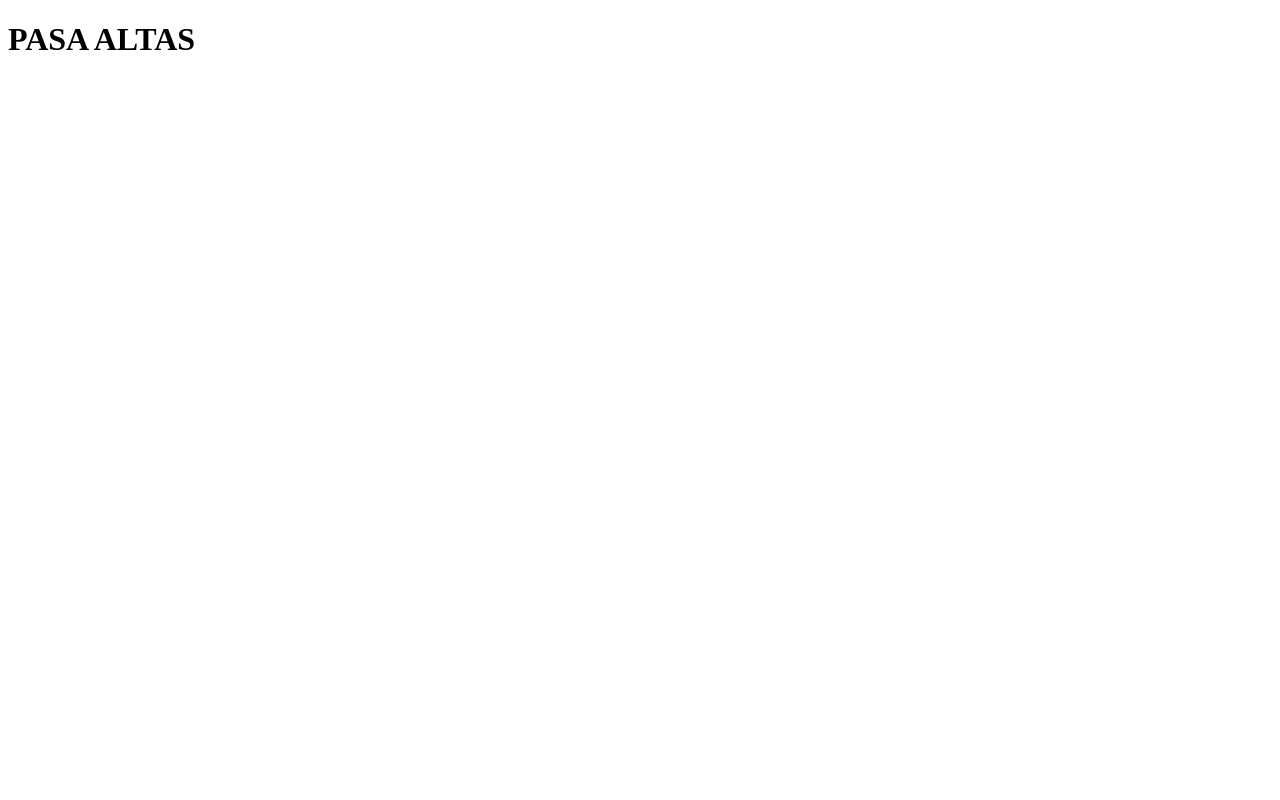
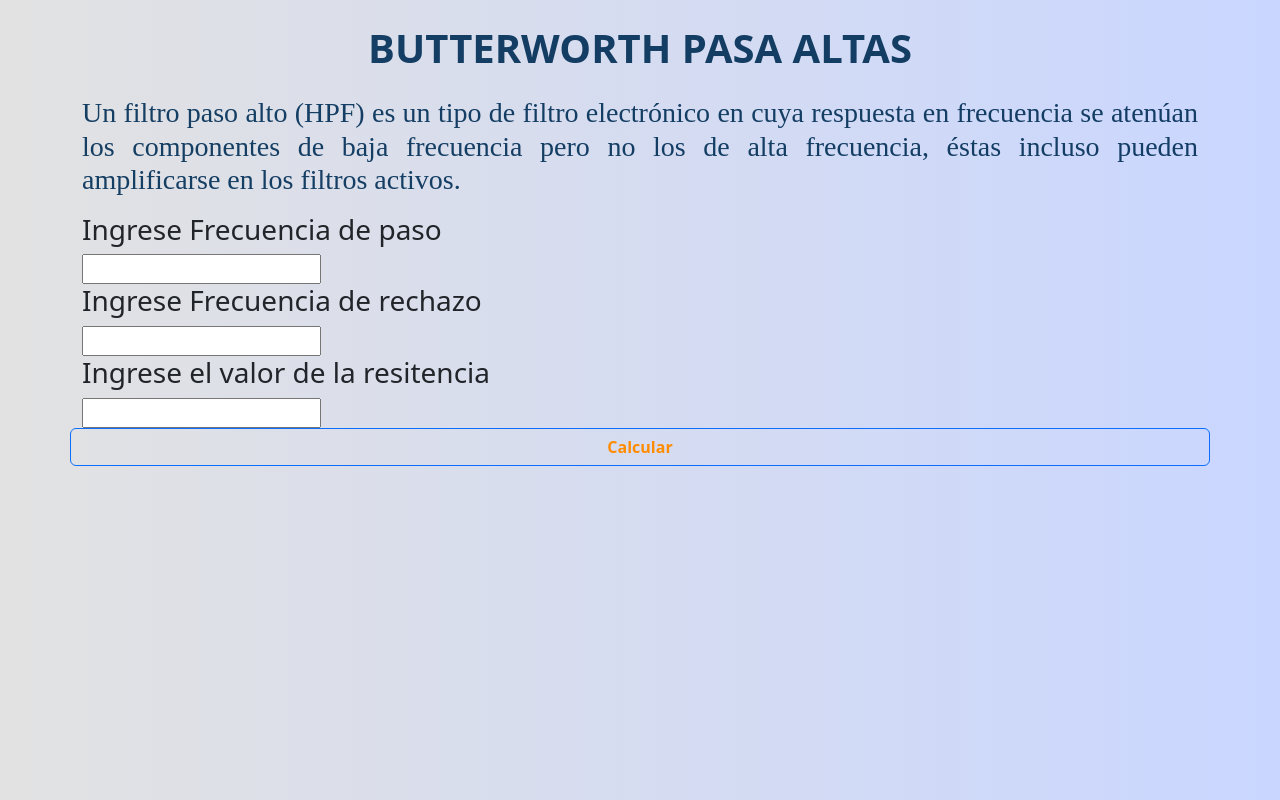
Before and after one commit to AlejoPal/Filtro_butterworth, a plain HTML site: page Vistas/Pasaaltas.html in a window 1280 px wide. Drawn offline with nearby package versions, Linux system fonts and the light colour scheme; files that its build step writes are made by us from their sources.

Commit message:
tengo peos con las cols

```diff
--- a/Vistas/Pasaaltas.html
+++ b/Vistas/Pasaaltas.html
@@ -4,9 +4,33 @@
     <meta charset="UTF-8">
     <meta http-equiv="X-UA-Compatible" content="IE=edge">
     <meta name="viewport" content="width=device-width, initial-scale=1.0">
+    <link href="https://cdn.jsdelivr.net/npm/bootstrap@5.3.0-alpha1/dist/css/bootstrap.min.css" rel="stylesheet" integrity="sha384-GLhlTQ8iRABdZLl6O3oVMWSktQOp6b7In1Zl3/Jr59b6EGGoI1aFkw7cmDA6j6gD" crossorigin="anonymous">
+    <link rel="stylesheet" href="styles.css">
+    <script src="Java/Calculos.js"></script>
     <title>Document</title>
 </head>
 <body>
-    <h1>PASA ALTAS</h1>
+    <div class="container">
+        <br>
+        <div class="row">
+        <h1 class="Principal text-center" style="color: rgba(8, 52, 91, 0.947);"><b>BUTTERWORTH PASA ALTAS</b></h1>
+        </div>
+        <div class="row">
+            <div clas="col-sm-12 col-md-4 col-lg-4 col-xl-4">
+                <p>
+                    <h3 class="Par" style="color:rgba(8, 52, 91, 0.947);">Un filtro paso alto (HPF) es un tipo de filtro electrónico en cuya respuesta en frecuencia se atenúan los componentes de baja frecuencia pero no los de alta frecuencia, éstas incluso pueden amplificarse en los filtros activos.</h3>
+                </p>
+            </div>
+            <div clas="col-sm-12 col-md-4 col-lg-8 col-xl-8">
+        <h3>Ingrese Frecuencia de paso</h3><input type="number" id="FP">
+        <h3>Ingrese Frecuencia de rechazo</h3><input type="number" id="FS">
+        <h3>Ingrese el valor de la resitencia</h3><input type="number" id="RS">
+        <br>
+        <div class="row">
+        <button class="btn btn-outline-primary" style="color:darkorange" onclick="Mostrarinfo()"><b>Calcular</b></button>
+        </div>
+        </div>
+     </div>
+
 </body>
 </html>
```
Also changed, not shown: Vistas/Pasabajas.html (+16 -0 lines), index.html (+2 -4 lines), styles.css (line endings or trailing spaces).
